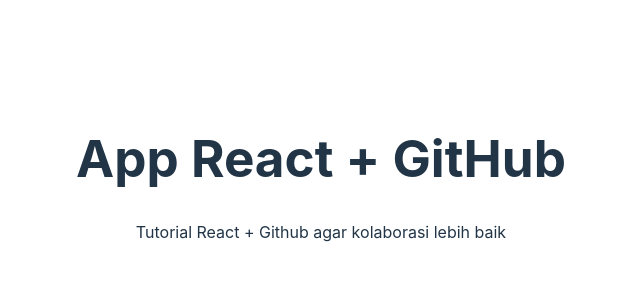
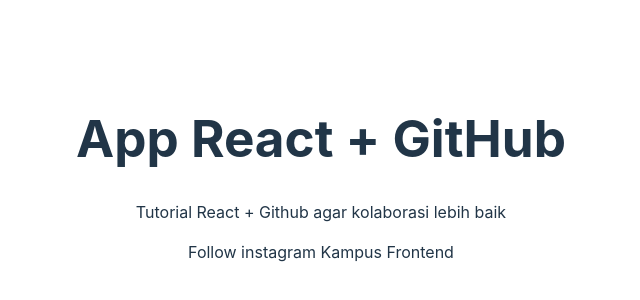
Before and after one commit to yasminramadini/react-github, a React (Vite) app: page / in a window 1280 px wide. Shown: the part 222-522 px from the top of the page, without its empty margins (319-959 px from the left). Built offline with nearby package versions, Linux system fonts and the light colour scheme.

Commit message:
menambahkan instagram

```diff
--- a/src/App.jsx
+++ b/src/App.jsx
@@ -5,6 +5,7 @@
     <div>
       <h1>App React + GitHub</h1>
       <p>Tutorial React + Github agar kolaborasi lebih baik</p>
+      <p>Follow instagram Kampus Frontend</p>
     </div>
   );
 }
```
